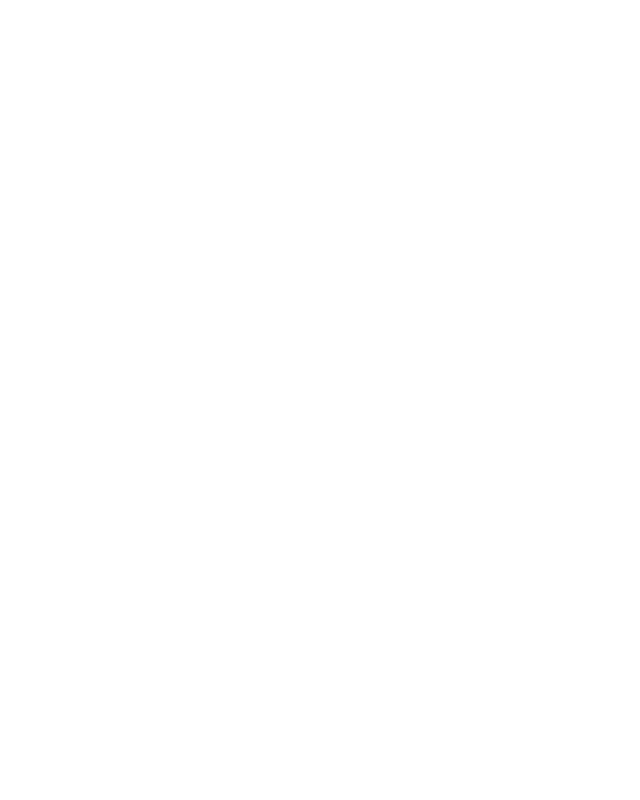
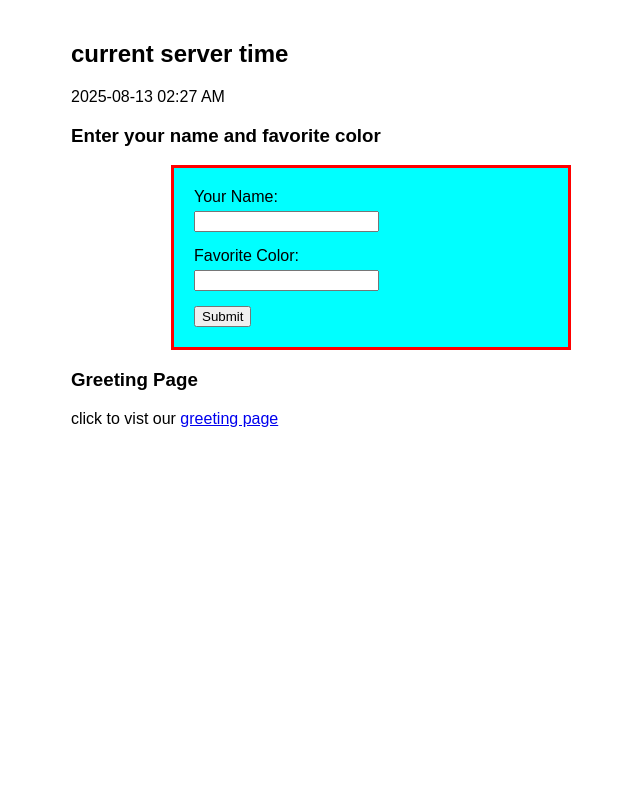
Before and after one commit to Erfan-almrwani/PHP-Advanceed-Challing_1, a PHP site: page / in a window 1280 px wide. Before the commit the part shown is empty. Shown: the whole page, without its empty margins (169-809 px from the left). Run offline with PHP 8.4, Linux system fonts and the light colour scheme.

Commit message:
feat: implement form with POST method

```diff
--- a/index.php
+++ b/index.php
@@ -3,16 +3,63 @@
 date_default_timezone_set('UTC');
 $serverTime = date('Y-m-d h:i A');
 ?>
+<!DOCTYPE html>
 <html lang="en">
 
 <head>
     <meta charset="UTF-8">
     <meta name="viewport" content="width=device-width, initial-scale=1.0">
     <title>PHP Application</title>
+    <style>
+    body {
+        font-family: Arial, sans-serif;
+        max-width: 800px;
+        margin: 0 auto;
+        padding: 20px;
+    }
+
+    .form-group {
+        margin-bottom: 15px;
+    }
+
+    label {
+        display: block;
+        margin-bottom: 5px;
+    }
+
+    form {
+        background-color: aqua;
+        border: 3px solid red;
+        margin-left: 100px;
+        margin-right: 300px;
+        padding: 20px;
+
+    }
+    </style>
 </head>
 
 <body>
+    <h2>current server time</h2>
+    <span><?php echo htmlspecialchars($serverTime); ?></span>
 
+    <h3>Enter your name and favorite color</h3>
+    <!-- Using POST method to submit sensitive data (name) and to hidden data from URL(POST used with forms) -->
+    <form method="POST" action="process.php">
+        <div class="form-group">
+            <label for="name">Your Name:</label>
+            <input type="text" id="name" name="name" required>
+        </div>
+
+        <div class="form-group">
+            <label for="color">Favorite Color:</label>
+            <input type="text" id="color" name="color" required>
+        </div>
+
+        <button type="submit">Submit</button>
+    </form>
+
+    <h3>Greeting Page</h3>
+    <p>click to vist our <a href="greeting.php">greeting page</a></p>
 </body>
 
 </html>
```
